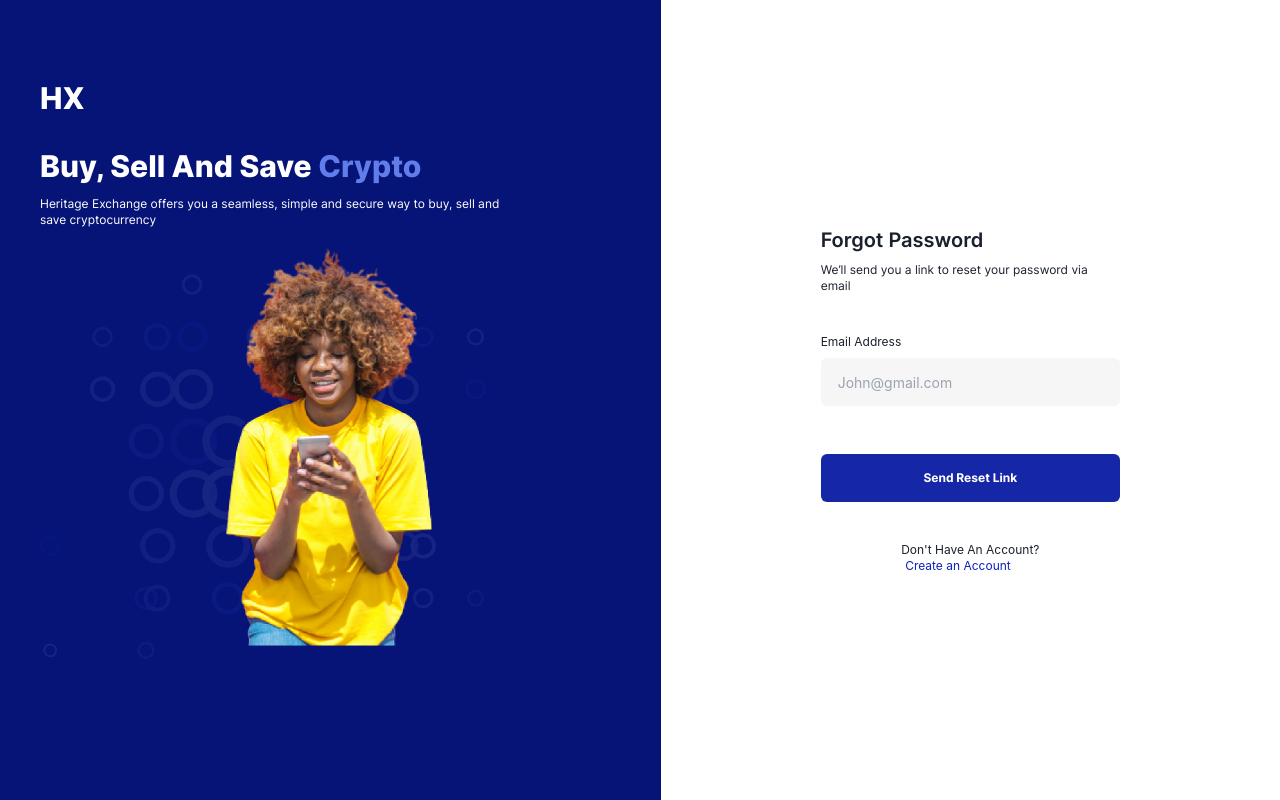
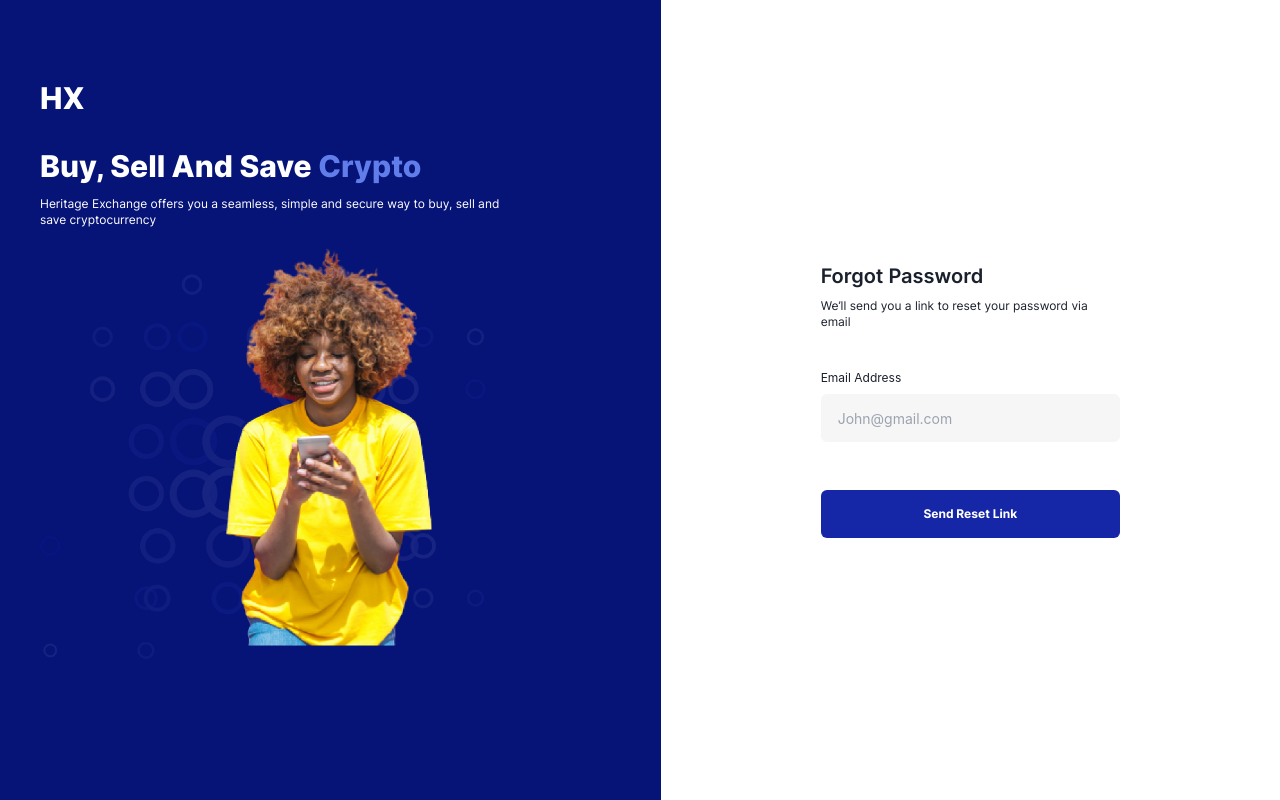
Before and after one commit to egileekada/heritagexchange, a Next.js app: page /recovery in a window 1280 px wide. Built offline with nearby package versions, Linux system fonts and the light colour scheme.

Commit message:
fixing next errors

```diff
--- a/next.config.js
+++ b/next.config.js
@@ -1,6 +1,6 @@
 /** @type {import('next').NextConfig} */
-const withImages = require('next-images')
-module.exports = withImages()
+// const withImages = require('next-images')
+// module.exports = withImages()
 module.exports = {
   reactStrictMode: true,
   webpack5: false,
--- a/pages/login.tsx
+++ b/pages/login.tsx
@@ -40,7 +40,7 @@ export default function login() {
                             <button className='w-full h-12 text-white font-Inter-Bold text-xs mr-2 mt-4 bg-heritagebutton rounded-md' >SIGN IN</button>
                         </Link>
                         <div className='w-full flex justify-center items-center mt-10' >
-                            <p className='font-Heebo-Regular text-xs ' >Don't Have An Account? <Link href='/register'><p className='cursor-pointer ml-1 font-Heebo-Regular text-xs' style={{color:'#0E20BE'}} >Create an Account</p></Link></p>
+                            <p className='font-Heebo-Regular text-xs flex ' >Don't Have An Account? <Link href='/register'><p className='cursor-pointer ml-1 font-Heebo-Regular text-xs' style={{color:'#0E20BE'}} >Create an Account</p></Link></p>
                         </div>
                     </div>
                 </div>
--- a/pages/recovery.tsx
+++ b/pages/recovery.tsx
@@ -33,9 +33,6 @@ export default function recovery() {
                             <button className='w-full h-12 text-white font-Inter-Bold text-xs mr-2 mt-4 bg-heritagebutton rounded-md' >Send Reset Link</button>
                         </Link>
 
-                        <div className='w-full flex justify-center items-center mt-10' >
-                            <p className='font-Heebo-Regular text-xs ' >Don't Have An Account?<Link href='/register'><p className='cursor-pointer ml-1 font-Heebo-Regular text-xs' style={{color:'#0E20BE'}} >Create an Account</p></Link></p>
-                        </div>
                     </div>
                 </div>
             </div>
--- a/pages/register.tsx
+++ b/pages/register.tsx
@@ -47,8 +47,7 @@ export default function register() {
                         </Link>
 
                         <div className='w-full flex justify-center items-center mt-10' >
-                            <p className='font-Heebo-Regular text-xs ' >Already Have An Account?
-                            <Link href='/login'><p className='cursor-pointer ml-1 font-Heebo-Regular text-xs' style={{color:'#0E20BE'}} >Sign In</p></Link></p>
+                            <p className='font-Heebo-Regular text-xs flex ' >Already Have An Account? <Link href='/login'><p className='cursor-pointer ml-1 font-Heebo-Regular text-xs' style={{color:'#0E20BE'}} >Sign In</p></Link></p>
                         </div>
                     </div>
                 </div>
```
